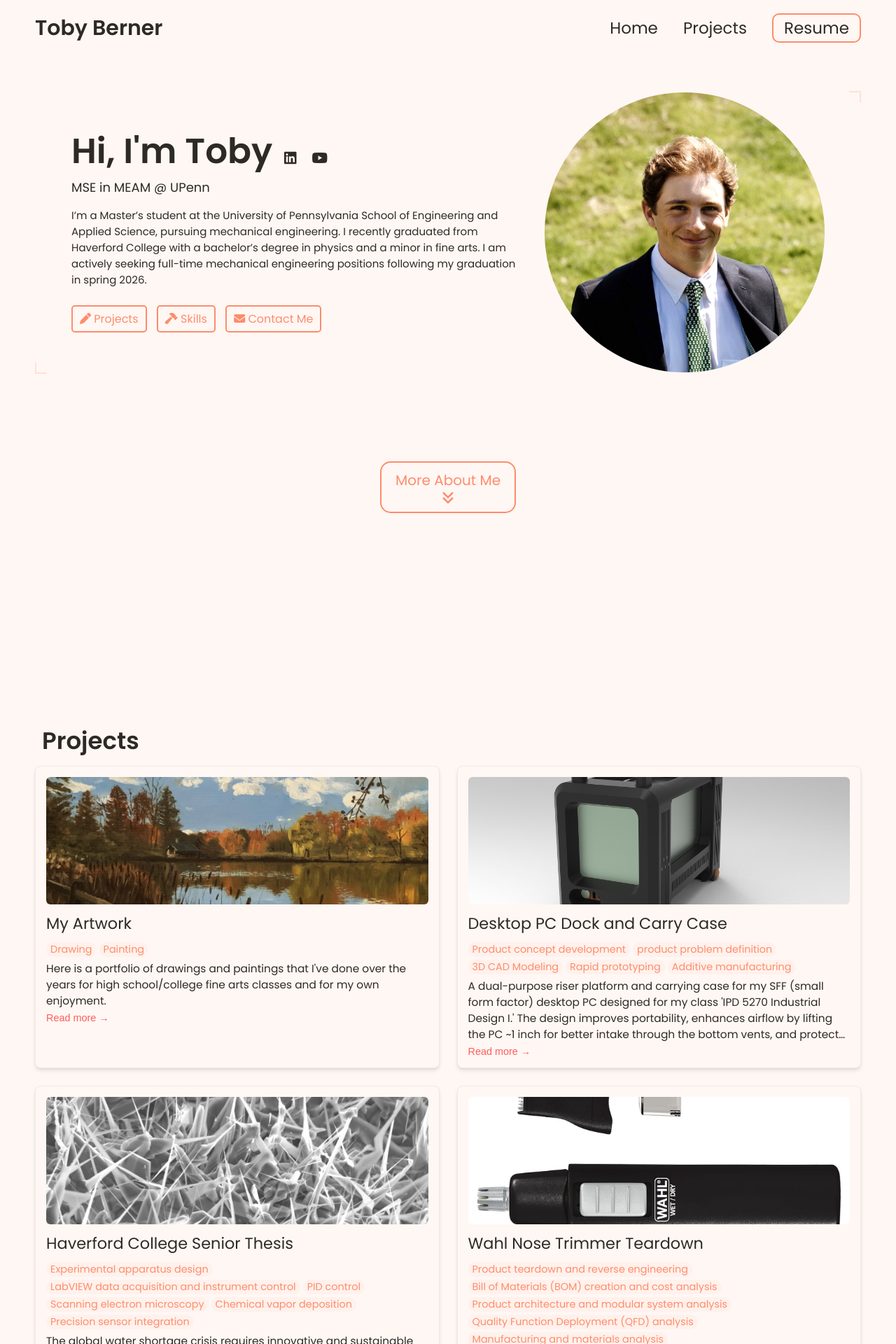
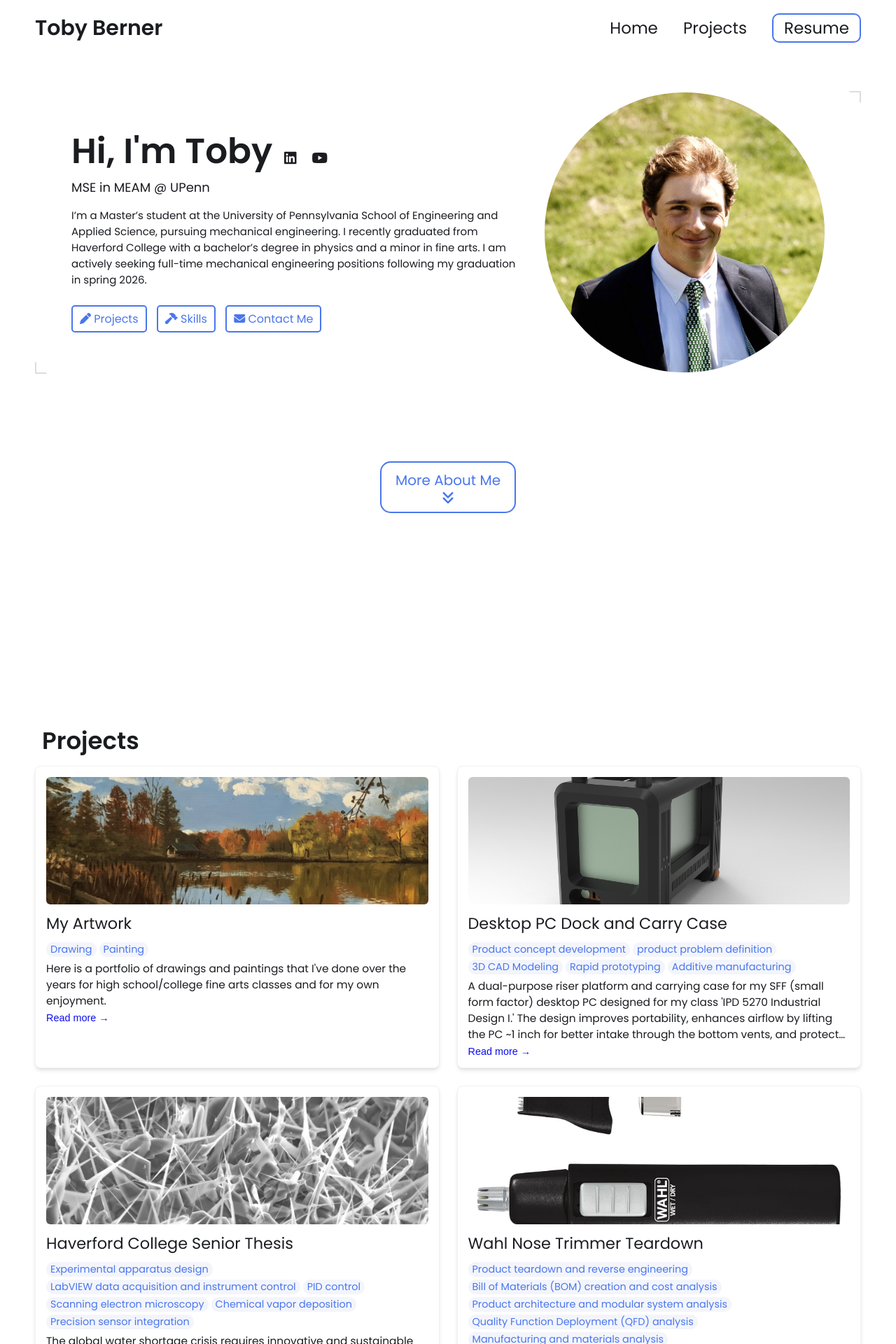
Before and after one commit to tdberner/tdberner.github.io, a Jekyll site: the page built from index.html, in a window 1280 px wide. Shown: the top 1920 px of the page at 70% size. Built offline with Jekyll 4.4.1, drawn with Linux system fonts in a browser that asks for light colours.

Commit message:
Update _config.yml

```diff
--- a/_config.yml
+++ b/_config.yml
@@ -80,12 +80,12 @@ formspree-key:   https://formspree.io/f/mgonklqz
 
 # Active theme (Updatethis to switch themes). Make sure to keep the indentation the samne.
 colors:
-  text: "#2d2a26"
-  border: "#ffe1d6"
-  link: "#ff8c6b"
-  highlight: "#ff5c5c"
-  background: "#fff7f4"
-  light_background: "#fff1ec"
+  text: "#1a1c20"
+  border: "#ddd"
+  link: "#4a76ee"
+  highlight: "#0c0cf2"
+  background: "#ffffff"
+  light_background: "#f3f5fb"
 
 # A few examples.
 basic theme:
```
